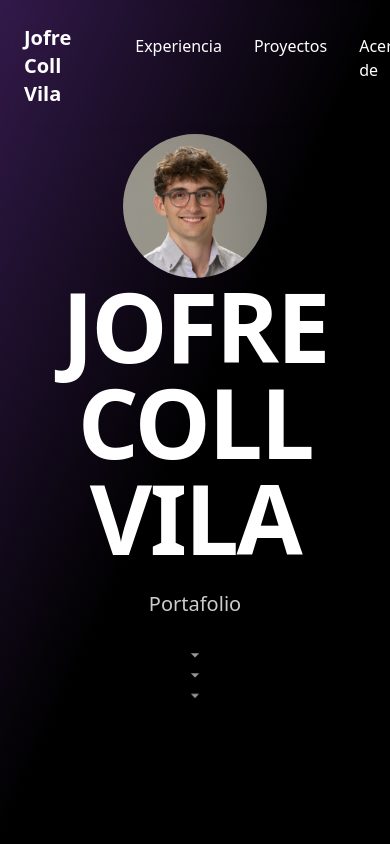
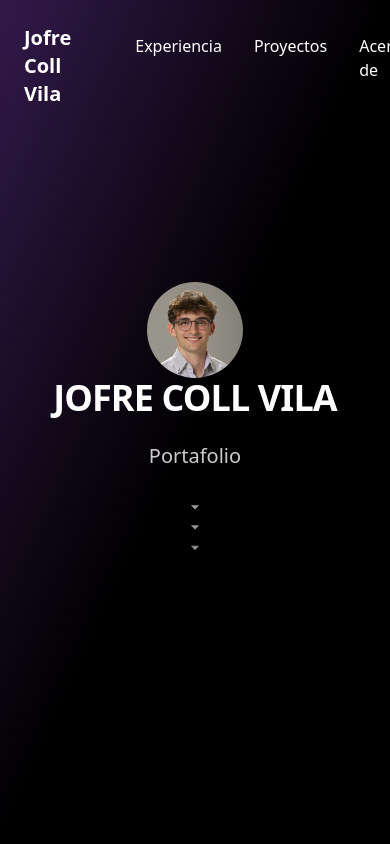
Before and after one commit to Jofrix98/Portafolio, an Astro site: page / in a window 390 px wide. Shown: the top 844 px of the page. Built offline with nearby package versions, Linux system fonts and the light colour scheme; Astro itself is replaced by a stand-in of ours.

Commit message:
:bulb: UPDATE: Home component responsive

```diff
--- a/src/components/Home.astro
+++ b/src/components/Home.astro
@@ -13,10 +13,10 @@ const props = Astro.props as Props;
 
   <div class="relative z-20 text-center flex items-center justify-center min-h-screen">
     <div class="relative">
-      <div class="flex justify-center items-center">
-        <img src="/assets/jofre.JPG" alt="Jofre Coll Vila" class="rounded-full w-36 h-36" />
+      <div class="image flex justify-center items-center">
+        <img src="/assets/jofre.JPG" alt="Jofre Coll Vila" class="rounded-full w-24 h-24 md:w-36 md:h-36 lg:w-40 lg:h-40 object-cover" />
       </div>
-      <h1 class="text-8xl md:text-9xl font-bold text-white tracking-tight mb-4">
+      <h1 class="title text-4xl md:text-6xl lg:text-7xl xl:text-8xl font-bold text-white tracking-tight mb-4">
         JOFRE COLL VILA
       </h1>
       <p class="text-xl md:text-2xl text-white/80 mt-4 mb-8">
```
